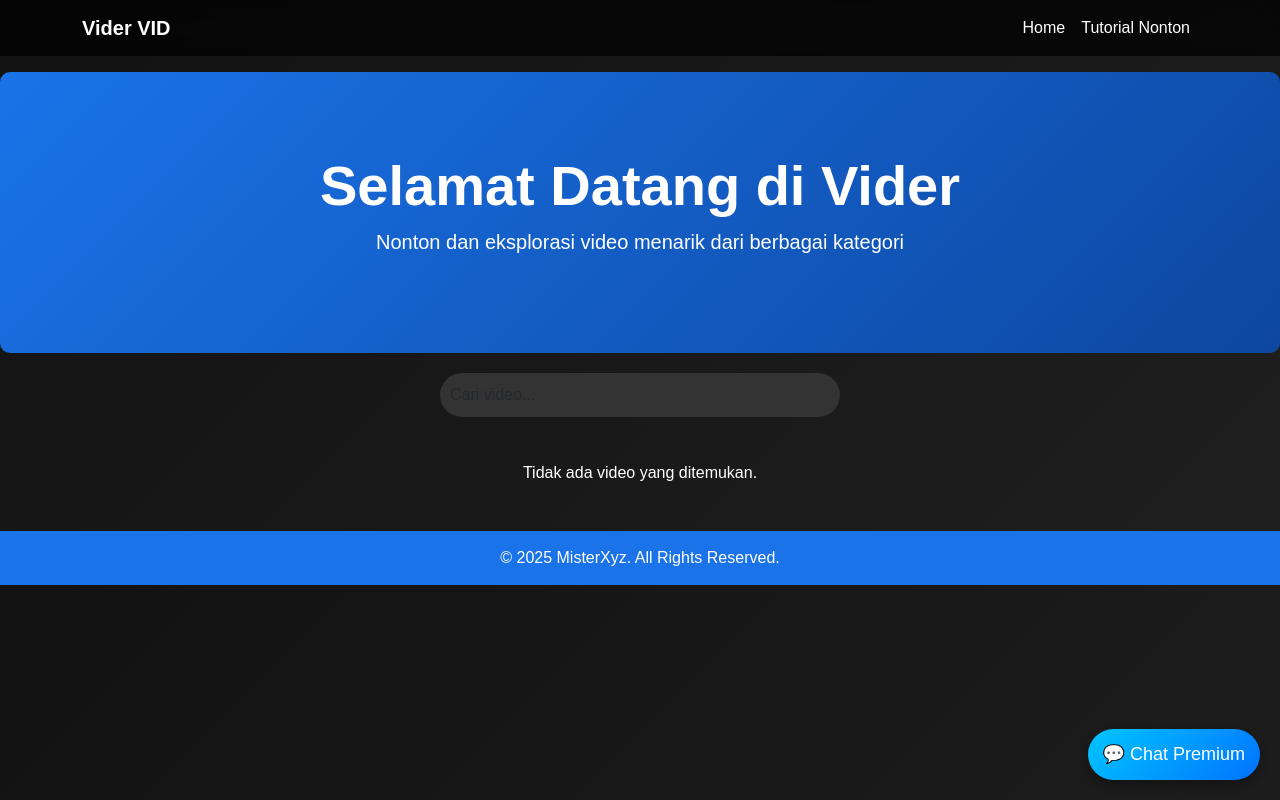
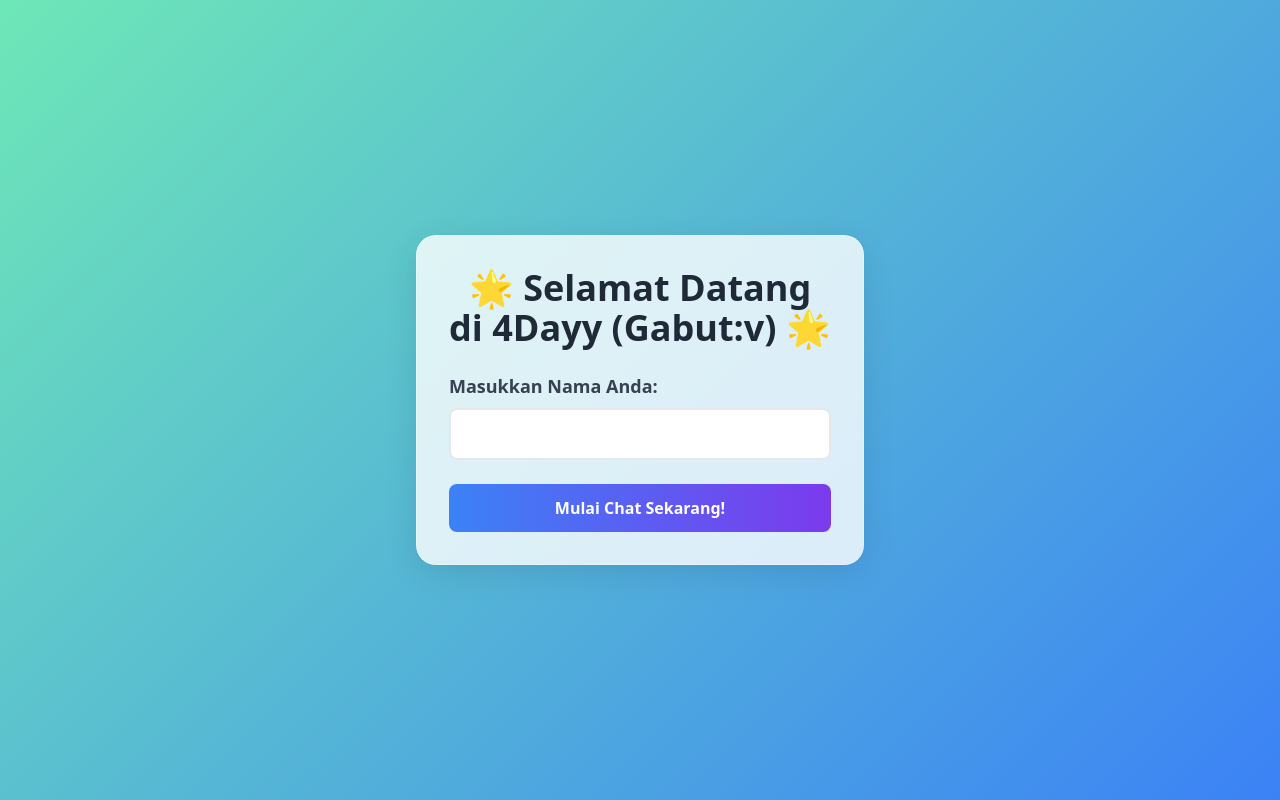
Before and after one commit to MisterRm/PlanetExplorer, a Flask app: page / in a window 1280 px wide. Run offline with Flask 2, Linux system fonts and the light colour scheme; data that the repository does not hold is empty; some libraries are stand-ins or nearby versions.

Commit message:
Update index.html

```diff
--- a/templates/index.html
+++ b/templates/index.html
@@ -1,256 +1,87 @@
 <!DOCTYPE html>
-<html lang="id">
+<html lang="en">
 <head>
     <meta charset="UTF-8">
-    <meta name="viewport" content="width=device-width, initial-scale=1.0, user-scalable=no">
-    <title>Vider</title>
-
-    <!-- Bootstrap 5 & FontAwesome -->
-    <link href="https://cdn.jsdelivr.net/npm/bootstrap@5.3.0/dist/css/bootstrap.min.css" rel="stylesheet">
-    <link rel="stylesheet" href="https://cdnjs.cloudflare.com/ajax/libs/font-awesome/6.4.2/css/all.min.css">
-
+    <meta name="viewport" content="width=device-width, initial-scale=1.0">
+    <title>Welcome</title>
+    <link href="https://cdn.jsdelivr.net/npm/tailwindcss@2.2.19/dist/tailwind.min.css" rel="stylesheet">
+    <link rel="stylesheet" href="https://cdnjs.cloudflare.com/ajax/libs/animate.css/4.1.1/animate.min.css">
     <style>
-        /* Background */
         body {
-            background: linear-gradient(135deg, #121212, #1f1f1f);
-            color: white;
-            font-family: 'Poppins', sans-serif;
+            background: linear-gradient(135deg, #6EE7B7, #3B82F6);
         }
-
-        /* Navbar */
-        .navbar {
-            background: rgba(0, 0, 0, 0.7);
+        .glassmorphism {
+            background: rgba(255, 255, 255, 0.8);
             backdrop-filter: blur(10px);
-            transition: 0.3s;
+            border-radius: 20px;
+            border: 1px solid rgba(255, 255, 255, 0.3);
+            box-shadow: 0 8px 32px rgba(0, 0, 0, 0.1);
         }
-
-        /* Header */
-        .hero {
-            text-align: center;
-            padding: 80px 20px;
-            background: linear-gradient(135deg, #1a73e8, #0d47a1);
-            color: white;
-            border-radius: 10px;
-            margin-bottom: 20px;
+        .card-hover {
+            transition: transform 0.3s ease, box-shadow 0.3s ease;
         }
-
-        /* Video Cards */
-        .video-card {
-            background: #222;
-            border-radius: 10px;
-            overflow: hidden;
-            transition: transform 0.3s ease-in-out, box-shadow 0.3s ease-in-out;
+        .card-hover:hover {
+            transform: translateY(-5px);
+            box-shadow: 0 12px 24px rgba(0, 0, 0, 0.2);
         }
-
-        .video-card:hover {
-            transform: translateY(-5px);
-            box-shadow: 0px 10px 20px rgba(255, 255, 255, 0.2);
+        .button-hover {
+            transition: transform 0.3s ease, box-shadow 0.3s ease;
         }
-
-        /* Pencarian */
-        .search-container {
-            display: flex;
-            justify-content: center;
-            margin-bottom: 20px;
-            position: relative;
-        }
-
-        .search-box {
-            width: 80%;
-            max-width: 400px;
-            border-radius: 30px;
-            padding: 10px;
-            background: #333;
-            border: none;
-            color: white;
-            transition: 0.3s;
-        }
-
-        .search-box:focus {
-            background: #444;
-            box-shadow: 0px 0px 10px rgba(255, 255, 255, 0.2);
-        }
-
-        /* Dropdown Pencarian */
-        .dropdown-menu {
-            position: absolute;
-            top: 100%;
-            left: 50%;
-            transform: translateX(-50%);
-            width: 80%;
-            max-width: 400px;
-            background: #333;
-            border-radius: 5px;
-            overflow: hidden;
-        }
-
-        /* Floating Chat Button */
-        #chat-button {
-            position: fixed;
-            bottom: 20px;
-            right: 20px;
-            background: linear-gradient(135deg, #00c6ff, #0072ff);
-            color: white;
-            border: none;
-            border-radius: 50px;
-            padding: 12px 15px;
-            font-size: 18px;
-            box-shadow: 0px 5px 10px rgba(0, 0, 0, 0.3);
-            transition: 0.3s;
-            z-index: 9999;
-        }
-
-        #chat-button:hover {
-            background: linear-gradient(135deg, #0072ff, #00c6ff);
-            transform: scale(1.1);
-        }
-
-        /* Footer */
-        footer {
-            text-align: center;
-            padding: 15px;
-            background: #1a73e8;
-            margin-top: 30px;
-        }
-
-        /* Notifikasi */
-        #notification-container {
-            position: fixed;
-            top: 10px;
-            right: 10px;
-            z-index: 1050;
-            max-width: 300px;
+        .button-hover:hover {
+            transform: translateY(-3px);
+            box-shadow: 0 5px 15px rgba(0, 0, 0, 0.2);
         }
     </style>
 </head>
-<body>
+<body class="flex items-center justify-center h-screen p-4">
+    <div class="glassmorphism p-8 rounded-2xl w-full max-w-md card-hover animate__animated animate__fadeIn">
+        <!-- Fitur 1: Typing Animation pada Judul -->
+        <h1 class="text-4xl font-bold text-gray-800 mb-6 text-center" id="typing-title"></h1>
 
-    <!-- Navbar -->
-    <nav class="navbar navbar-expand-lg navbar-dark">
-        <div class="container">
-            <a class="navbar-brand fw-bold" href="#">Vider VID</a>
-            <button class="navbar-toggler" type="button" data-bs-toggle="collapse" data-bs-target="#navbarNav">
-                <span class="navbar-toggler-icon"></span>
+        <form action="/start" method="POST" class="space-y-6">
+            <div class="space-y-2">
+                <label for="user_name" class="block text-gray-700 text-lg font-semibold">Masukkan Nama Anda:</label>
+                <input type="text" id="user_name" name="user_name" required
+                       class="w-full px-4 py-3 border-2 border-gray-200 rounded-lg focus:outline-none focus:border-blue-500 focus:ring-1 focus:ring-blue-500 transition-all">
+            </div>
+
+            <!-- Fitur 4: Hover Effect pada Tombol -->
+            <button type="submit" id="start-button" disabled
+                    class="w-full bg-gradient-to-r from-blue-500 to-purple-600 text-white py-3 rounded-lg font-semibold transition-all button-hover">
+                <span class="relative z-10">Mulai Chat dalam <span id="countdown">3</span> detik</span>
             </button>
-            <div class="collapse navbar-collapse" id="navbarNav">
-                <ul class="navbar-nav ms-auto">
-                    <li class="nav-item">
-                        <a class="nav-link active" href="{{ url_for('index') }}">Home</a>
-                    </li>
-                    <li class="nav-item">
-                      <a class="nav-link active" href='/tutorial' target='_blank'>Tutorial Nonton</a>
-                    </li>
-                </ul>
-            </div>
-        </div>
-    </nav>
-
-    <!-- Flash Messages -->
-    <div class="container mt-3">
-        {% with messages = get_flashed_messages(with_categories=true) %}
-            {% for category, message in messages %}
-                <div class="alert alert-{{ category }} alert-dismissible fade show" role="alert">
-                    {{ message }}
-                    <button type="button" class="btn-close" data-bs-dismiss="alert" aria-label="Close"></button>
-                </div>
-            {% endfor %}
-        {% endwith %}
+        </form>
     </div>
 
-    <!-- Notifikasi -->
-    <div id="notification-container"></div>
+    <script>
+        // Fitur 1: Typing Animation pada Judul
+        const title = "🌟 Selamat Datang di 4Dayy (Gabut:v) 🌟";
+        let index = 0;
+        const typingTitle = document.getElementById("typing-title");
 
-    <!-- Header -->
-    <header class="hero">
-        <h1 class="display-4 fw-bold">Selamat Datang di Vider</h1>
-        <p class="lead">Nonton dan eksplorasi video menarik dari berbagai kategori</p>
-    </header>
+        function typeWriter() {
+            if (index < title.length) {
+                typingTitle.innerHTML += title.charAt(index);
+                index++;
+                setTimeout(typeWriter, 100); // Kecepatan typing (ms)
+            }
+        }
+        typeWriter();
 
-    <!-- Form Pencarian -->
-    <div class="search-container">
-        <input class="form-control search-box" type="search" id="searchBox" placeholder="Cari video..." autocomplete="off">
-        <div id="searchResults" class="dropdown-menu"></div>
-    </div>
+        // Fitur 6: Countdown Timer sebelum Mulai Chat
+        let countdown = 3;
+        const countdownElement = document.getElementById('countdown');
+        const startButton = document.getElementById('start-button');
 
-    <!-- Chat Button -->
-    <button id="chat-button">💬 Chat Premium</button>
-
-    <!-- Daftar Video -->
-    <div class="container">
-        <div class="row">
-            {% if videos %}
-                {% for video in videos %}
-                <div class="col-md-6 mb-4">
-                    <div class="card video-card">
-                        <div class="ratio ratio-16x9">
-                            <iframe class="w-100" src="{{ video.embed_url }}" allowfullscreen></iframe>
-                        </div>
-                        <div class="card-body text-center">
-                            <h5 class="card-title text-light">{{ video.title }}</h5>
-                        </div>
-                    </div>
-                </div>
-                {% endfor %}
-            {% else %}
-                <p class="text-center mt-4">Tidak ada video yang ditemukan.</p>
-            {% endif %}
-        </div>
-    </div>
-
-    <!-- Footer -->
-    <!-- Footer -->
-<footer>
-    <p class="mb-0">© 2025 MisterXyz. All Rights Reserved.</p>
-</footer>
-
-    <!-- Bootstrap Script -->
-    <script src="https://cdn.jsdelivr.net/npm/bootstrap@5.3.0/dist/js/bootstrap.bundle.min.js"></script>
-
-        <!-- Socket.IO -->
-    <script src="https://cdn.socket.io/4.0.1/socket.io.min.js"></script>
-
-    <script>
-        var socket = io(); // Koneksi ke server WebSocket
-
-        socket.on('new_video', function(data) {
-            let notification = document.createElement('div');
-            notification.className = 'alert alert-success alert-dismissible fade show';
-            notification.innerHTML = `
-                <strong>🎉 Video Baru!</strong> ${data.title} telah ditambahkan silakan refresh website.
-                <button type="button" class="btn-close" data-bs-dismiss="alert"></button>
-            `;
-            document.getElementById('notification-container').appendChild(notification);
-
-            // Hapus notifikasi setelah 5 detik
-            setTimeout(() => {
-                notification.remove();
-            }, 40000);
-
-            // Tambahkan video baru ke halaman
-            let videoContainer = document.querySelector('.container .row');
-            let newVideo = document.createElement('div');
-            newVideo.className = 'col-md-6 mb-4';
-            newVideo.innerHTML = `
-                <div class="card video-card">
-                    <div class="ratio ratio-16x9">
-                        <iframe class="w-100" src="${data.embed_url}" allowfullscreen></iframe>
-                    </div>
-                    <div class="card-body text-center">
-                        <h5 class="card-title text-light">${data.title}</h5>
-                    </div>
-                </div>
-            `;
-
-            // Tambahkan di awal daftar video
-            videoContainer.prepend(newVideo);
-        });
+        const timer = setInterval(() => {
+            countdown--;
+            countdownElement.textContent = countdown;
+            if (countdown === 0) {
+                clearInterval(timer);
+                startButton.innerHTML = "Mulai Chat Sekarang!";
+                startButton.removeAttribute('disabled');
+            }
+        }, 1000);
     </script>
-
-    <!-- WebSocket -->
-    <script src="https://cdn.socket.io/4.0.1/socket.io.min.js"></script>
-
-    <script src="{{ url_for('static', filename='js/search.js') }}"></script>
-    <script src="{{ url_for('static', filename='js/chatbot.js') }}"></script>
-
 </body>
 </html>
```
